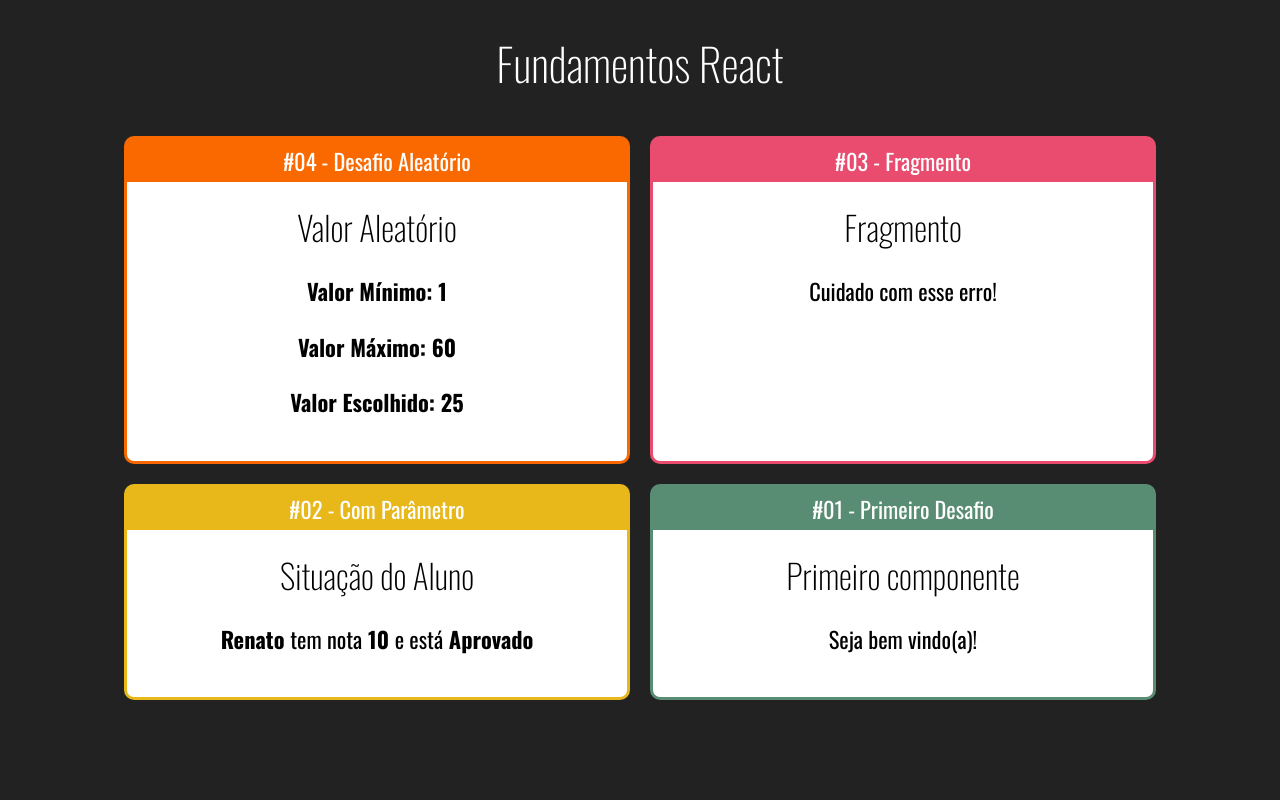
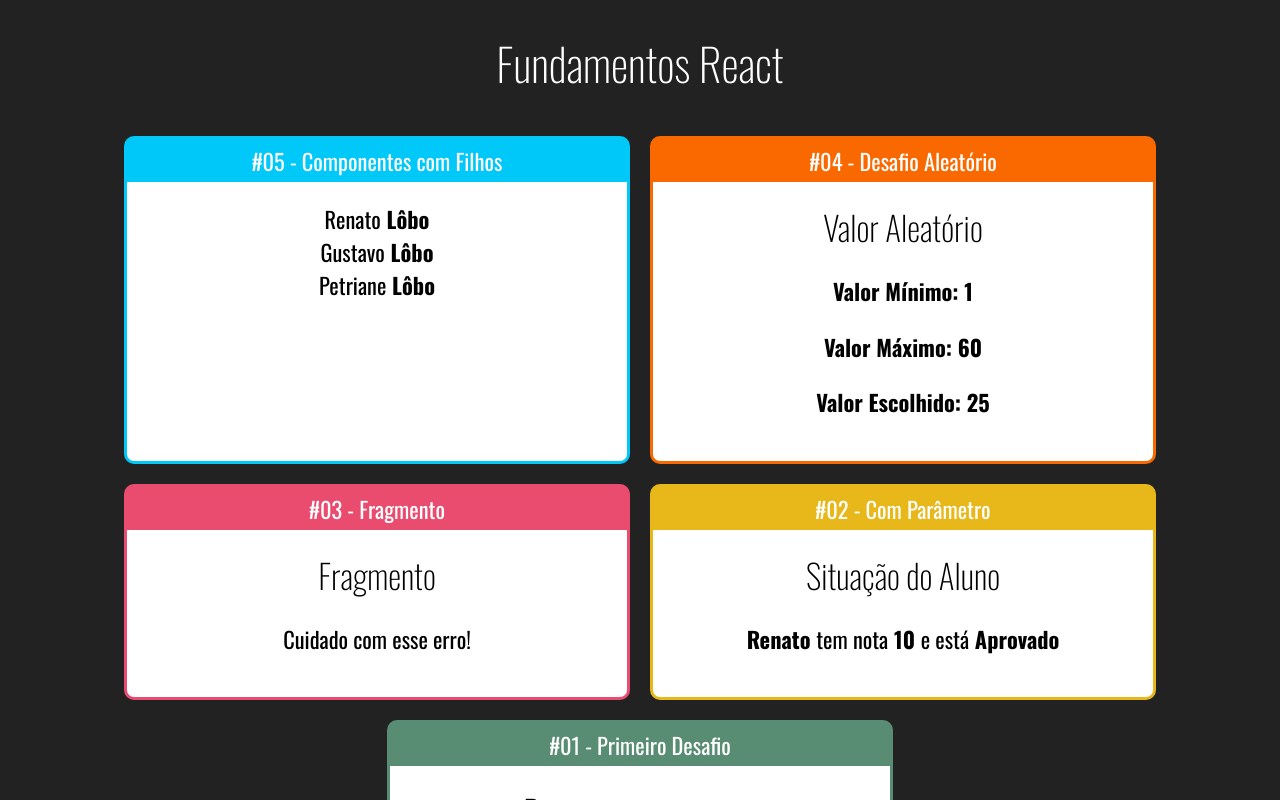
Before and after one commit to renatolobo1/Curso-react, a React (Create React App) app: page / in a window 1280 px wide. Shown: the top 800 px of the page. Built offline with nearby package versions, Linux system fonts and the light colour scheme.

Commit message:
Componente com Filho #01

```diff
--- a/src/App.jsx
+++ b/src/App.jsx
@@ -2,6 +2,8 @@
 import React from 'react';
 
 import Card from './components/layout/Card';
+
+import Familia from './components/basicos/Familia';
 import Aleatório from './components/basicos/Aleatorio';
 import Primeiro from './components/basicos/Primeiro';
 import ComParametro from './components/basicos/ComParametro';
@@ -11,6 +13,10 @@
   <div className="App">
     <h1> Fundamentos React </h1>
     <div className="Cards">
+
+      <Card titulo="#05 - Componentes com Filhos" color="#00C8F8">
+        <Familia sobrenome="Lôbo"/>
+      </Card>
 
       <Card titulo="#04 - Desafio Aleatório" color="#FA6900">
         <Aleatório min={1} max={60} />
--- /dev/null
+++ b/src/components/basicos/Familia.jsx
@@ -0,0 +1,12 @@
+import React from 'react';
+import FamiliaMembro from './FamiliaMembro';
+
+export default props => {
+  return (
+    <div>
+     <FamiliaMembro nome="Renato" sobrenome={props.sobrenome}/>
+     <FamiliaMembro nome="Gustavo" {...props}/>
+     <FamiliaMembro nome="Petriane" sobrenome="Lôbo"/>
+    </div>
+  )
+}
--- /dev/null
+++ b/src/components/basicos/FamiliaMembro.jsx
@@ -0,0 +1,8 @@
+import React from 'react';
+
+export default props => {
+  return (
+    <div>{props.nome}<strong> {props.sobrenome}</strong>
+    </div>
+  )
+}
```
